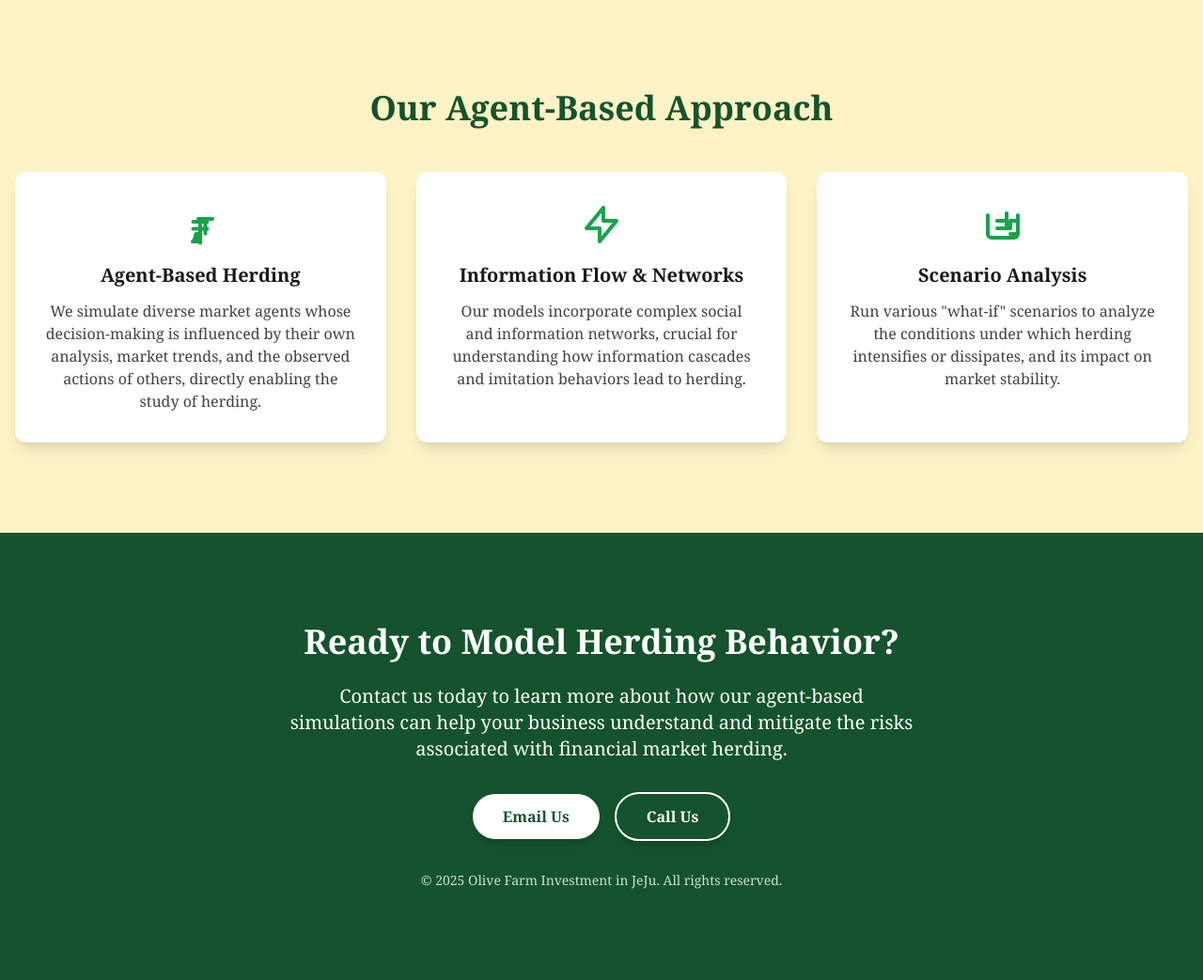
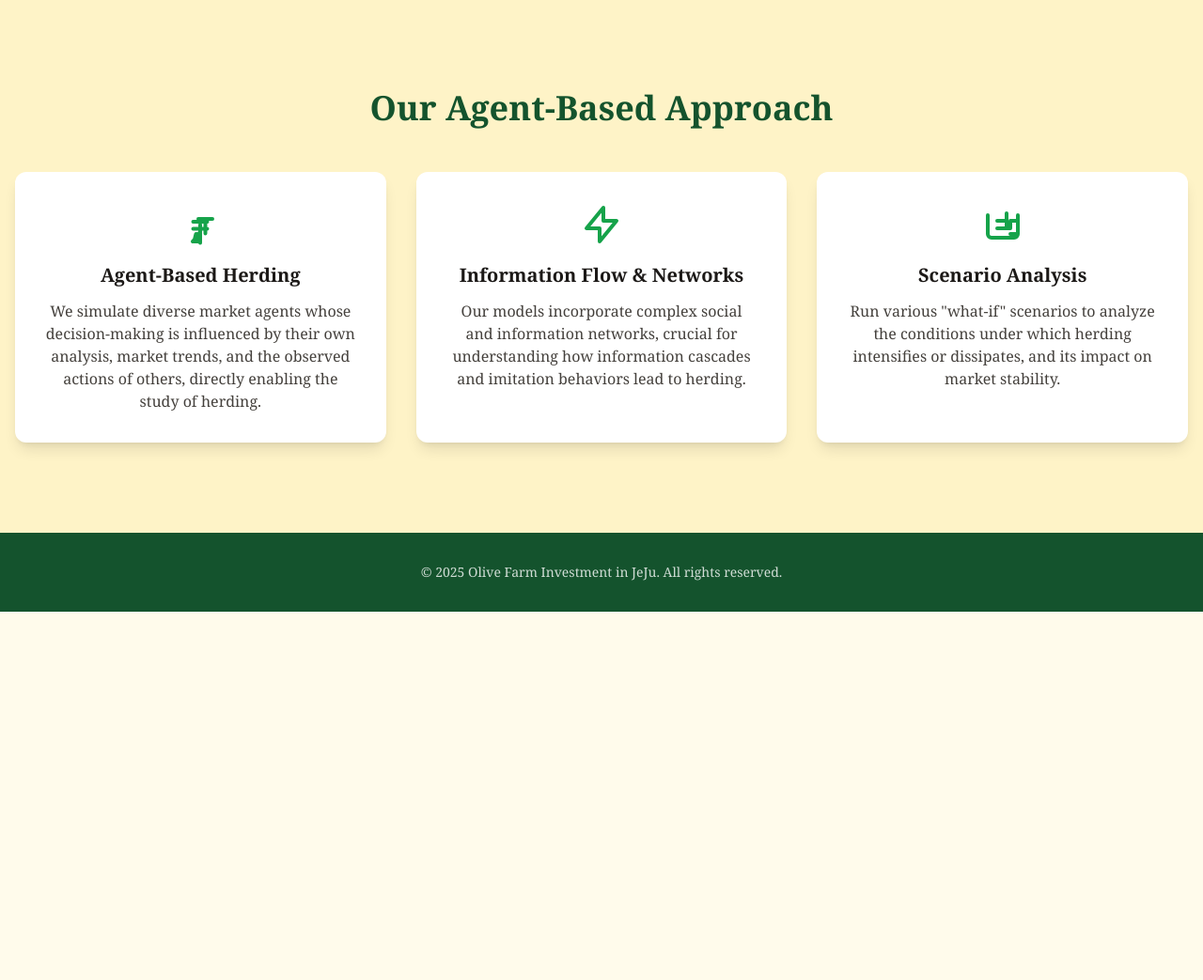
Before and after one commit to byeungchun/ofij-web, a Flask app: page / in a window 1280 px wide. Shown: the part 1662-2705 px from the top of the page at 94% size. After the commit the page ends 2313 px from the top, so only its background shows below. Run offline with Flask 3, Linux system fonts and the light colour scheme; some libraries are stand-ins or nearby versions; some web fonts are replaced.

Commit message:
update home html

```diff
--- a/web/templates/index.html
+++ b/web/templates/index.html
@@ -30,15 +30,14 @@
     <!-- The body background is now a soft cream/beige -->
 
     <!-- Header Section -->
-    <header class="bg-white shadow-sm py-4">
+    <header class="bg-white shadow-sm py-4 sticky top-0 z-50">
         <div class="container mx-auto px-4 flex justify-between items-center">
-            <img src="{{ url_for('static', filename='img/logo_letter.png') }}" alt="Olive Farm Investment in JeJu Logo" class="h-10">
+            <a href="index.html"><img src="{{ url_for('static', filename='img/logo_letter.png') }}" alt="Olive Farm Investment in JeJu Logo" class="h-10"></a>
             <nav>
                 <!-- Navigation links with olive-themed colors -->
-                <a href="#home" class="text-green-800 hover:text-green-600 px-3 py-2 rounded-md font-medium">Home</a>
-                <a href="#about" class="text-green-800 hover:text-green-600 px-3 py-2 rounded-md font-medium">About</a>
-                <a href="#approach" class="text-green-800 hover:text-green-600 px-3 py-2 rounded-md font-medium">Approach</a>
-                <a href="#contact" class="text-green-800 hover:text-green-600 px-3 py-2 rounded-md font-medium">Contact</a>
+                <a href="index.html#home" class="text-green-800 hover:text-green-600 px-3 py-2 rounded-md font-medium">Home</a>
+                <a href="index.html#approach" class="text-green-800 hover:text-green-600 px-3 py-2 rounded-md font-medium">Approach</a>
+                <a href="data.html" class="text-green-800 hover:text-green-600 px-3 py-2 rounded-md font-medium">Data</a>
             </nav>
         </div>
     </header>
@@ -52,7 +51,7 @@
             <p class="text-lg md:text-xl max-w-3xl mx-auto mb-8">
                 Uncover and understand the dynamics of herding behavior in financial markets through advanced, customizable agent-based simulations.
             </p>
-            <a href="#contact" class="bg-green-700 hover:bg-green-800 text-white font-bold py-3 px-8 rounded-full shadow-lg transition duration-300 ease-in-out transform hover:scale-105">
+            <a href="#approach" class="bg-green-700 hover:bg-green-800 text-white font-bold py-3 px-8 rounded-full shadow-lg transition duration-300 ease-in-out transform hover:scale-105">
                 Explore Simulations
             </a>
         </div>
@@ -120,28 +119,14 @@
         </div>
     </section>
 
-    <!-- Contact Section -->
-    <section id="contact" class="py-16 md:py-24 bg-green-900 text-white">
+    <footer class="bg-green-900 text-white py-8">
         <div class="container mx-auto px-4 text-center">
-            <h3 class="text-3xl md:text-4xl font-bold mb-6">
-                Ready to Model Herding Behavior?
-            </h3>
-            <p class="text-lg md:text-xl max-w-2xl mx-auto mb-8">
-                Contact us today to learn more about how our agent-based simulations can help your business understand and mitigate the risks associated with financial market herding.
-            </p>
-            <div class="flex flex-col md:flex-row justify-center items-center space-y-4 md:space-y-0 md:space-x-4">
-                <a href="mailto:info@finsimsolutions.com" class="bg-white text-green-900 hover:bg-gray-200 font-bold py-3 px-8 rounded-full shadow-lg transition duration-300 ease-in-out transform hover:scale-105">
-                    Email Us
-                </a>
-                <a href="tel:+1234567890" class="border-2 border-white text-white hover:bg-white hover:text-green-900 font-bold py-3 px-8 rounded-full shadow-lg transition duration-300 ease-in-out transform hover:scale-105">
-                    Call Us
-                </a>
-            </div>
-            <p class="mt-8 text-sm opacity-80">
+             <p class="text-sm opacity-80">
                 &copy; 2025 Olive Farm Investment in JeJu. All rights reserved.
             </p>
         </div>
-    </section>
+    </footer>
+
 
 </body>
 </html>
```
